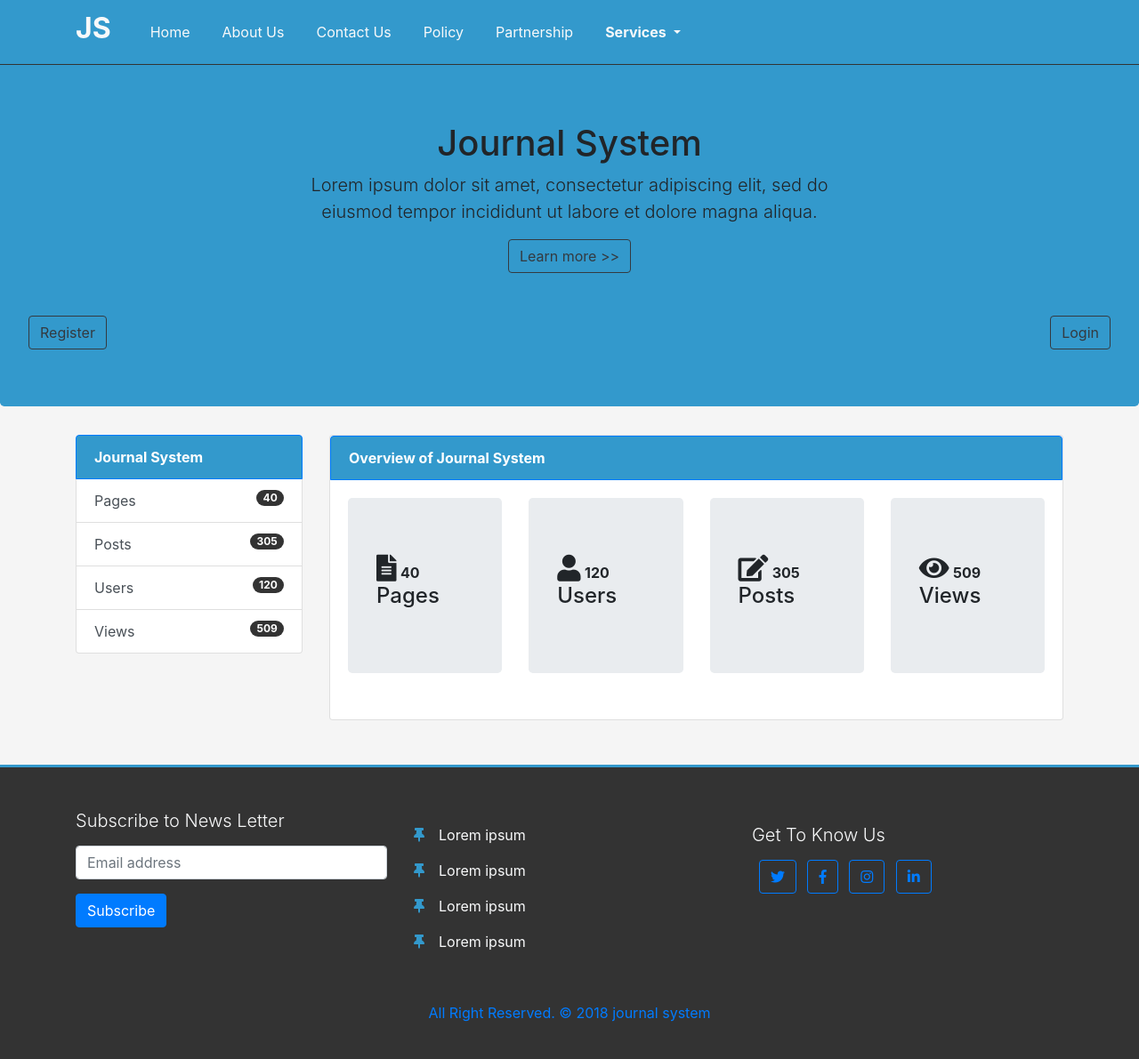
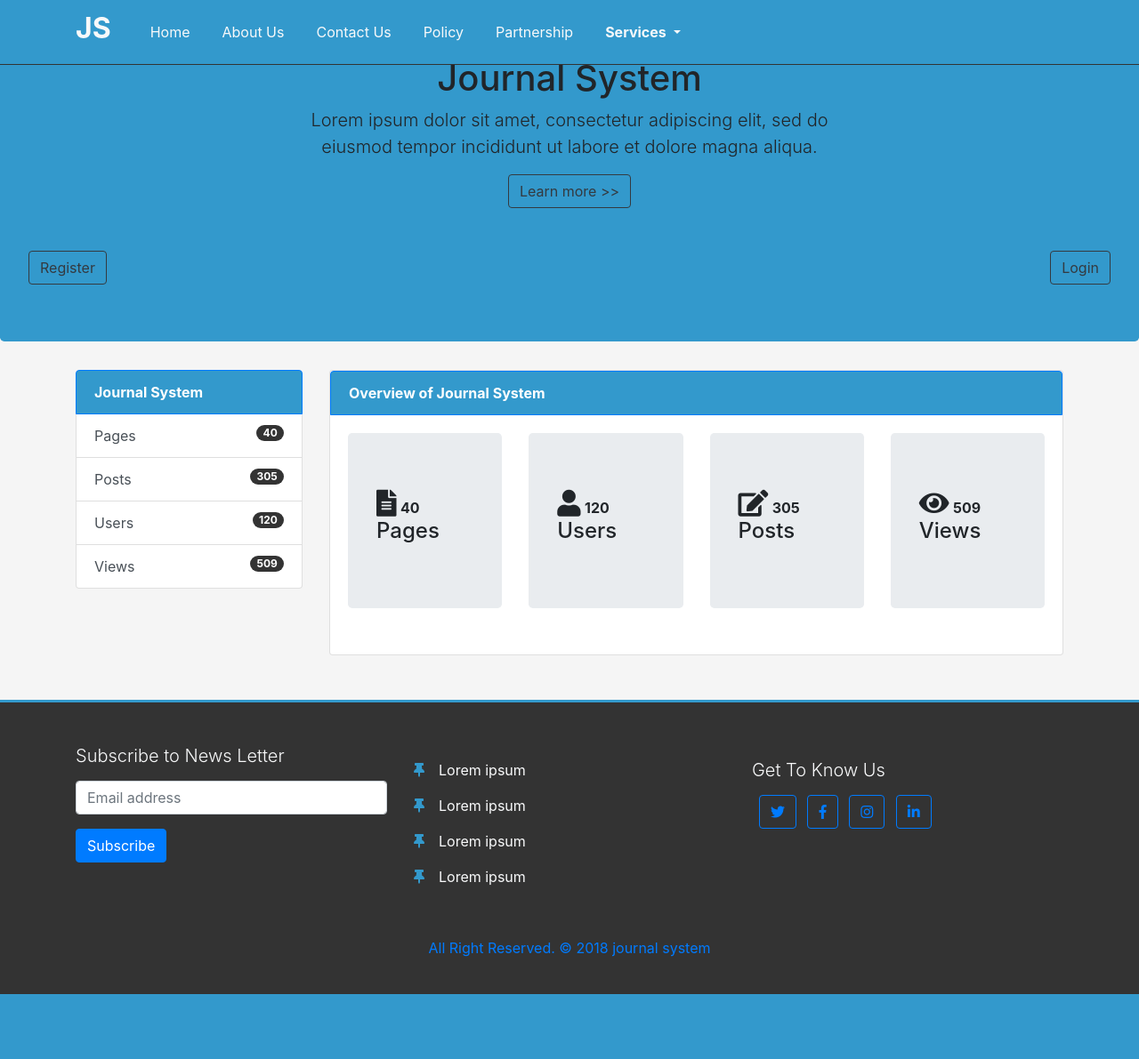
Before and after one commit to adaugochi/dufuna-final-project, a PHP site: page /home.php in a window 1280 px wide. Shown: the whole page at 89% size. After the commit the page ends 1118 px from the top, so only its background shows below. Run offline with PHP 8.4, Linux system fonts and the light colour scheme; some libraries are stand-ins or nearby versions.

Commit message:
resolve problem

```diff
--- a/edit.php
+++ b/edit.php
@@ -62,9 +62,7 @@
 							<label for="title" class="font-weight-bold">Post</label>
 						</div>
 						<div class="col-sm-11">
-							<textarea name="edit_post" class="form-control" rows="6">
-								<?php echo $post; ?>
-							</textarea>
+							<textarea name="edit_post" class="form-control" rows="6"><?php echo $post; ?></textarea>
 						</div>
 					</div>
 				</div>
--- a/home.php
+++ b/home.php
@@ -54,7 +54,7 @@
 <body style="background-color: whitesmoke;">
 
 	<section>
-		<nav class="navbar navbar-expand-sm">
+		<nav class="navbar navbar-expand-sm fixed-top">
 			<div class="container">
 				<a class="navbar-brand" href="#">
 					<h2 class="font-weight-bold text-light">JS</h2>
--- a/reg.php
+++ b/reg.php
@@ -1,5 +1,5 @@
 <?php
-	include 'regusers.php';
+	include 'reg-validate.php';
 
 ?>
 <!DOCTYPE html>
```
